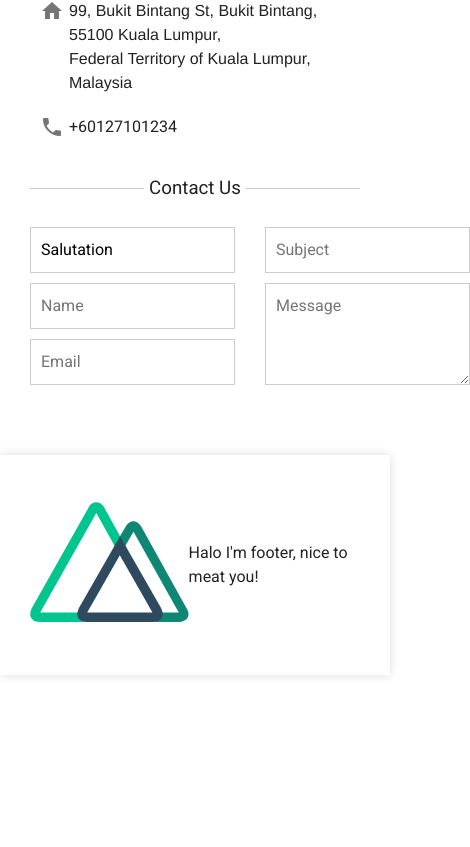
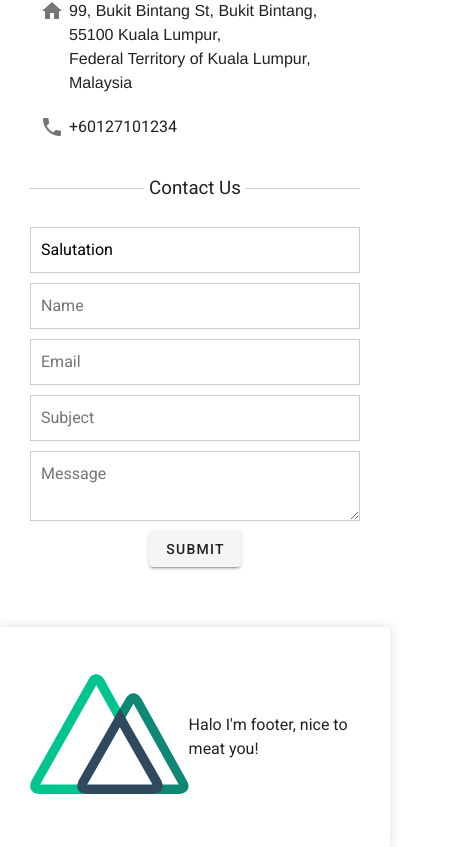
Before and after one commit to wenheloh/socials2site-sites, a Nuxt app: page / in a window 390 px wide. Shown: the part 4829-5676 px from the top of the page, 470 px wide, since content can reach past the window. Before the commit the page ends 5504 px from the top, so only its background shows below. Built offline with nearby package versions, Linux system fonts and the light colour scheme; no server answers.

Commit message:
[STS-22][WH] Shape of Contact us form complete, sorta

```diff
--- a/assets/css/main.scss
+++ b/assets/css/main.scss
@@ -247,6 +247,16 @@ $logo-size-big: 120px;
   textarea:focus {
     outline: none;
   }
+  button {
+    margin: auto;
+  }
+  display: flex;
+  flex-direction: column;
+  margin: auto;
+  max-width: 1140px;
+}
+
+.divContactUsGrid {
   div {
     display: flex;
     flex-direction: column;
@@ -254,8 +264,6 @@ $logo-size-big: 120px;
   display: grid;
   grid-column-gap: 30px;
   grid-template-columns: repeat(2, 1fr);
-  margin: auto;
-  max-width: 1140px;
 }
 
 /***************************************************/
@@ -286,8 +294,8 @@ $logo-size-big: 120px;
 
   .divResponsiveGridContainer,
   .divResponsiveGridHeader,
-  .divLocateUs,
-  .divContactUs {
+  .divContactUs,
+  .divLocateUs {
     padding: 0 30px;
   }
 }
@@ -309,7 +317,8 @@ $logo-size-big: 120px;
 //
 /**************************************************/
 @media screen and (max-width: 767px) {
-  .divResponsiveGridContainer {
+  .divResponsiveGridContainer,
+  .divContactUsGrid {
     grid-template-columns: repeat(1, 1fr);
   }
 
--- a/components/contact-us/ContactUsComponent.vue
+++ b/components/contact-us/ContactUsComponent.vue
@@ -1,5 +1,6 @@
 <template>
-  <div class="divContactUs">
+  <div id="contact-us" class="divContactUs">
+    <div class="divContactUsGrid">
       <div>
         <select name="salutation" required>
           <option value="" selected disabled>Salutation</option>
@@ -10,7 +11,6 @@
         <input type="text" name="name" placeholder="Name" required />
         <input type="text" name="email" placeholder="Email" required />
       </div>
-
       <div>
         <input type="text" name="subject" placeholder="Subject" required />
         <textarea
@@ -22,11 +22,15 @@
         ></textarea>
       </div>
     </div>
+    <v-btn :loading="loading" @click="loading = true">Submit</v-btn>
+  </div>
 </template>
 
 <script lang="ts">
 import { Component, Vue } from "vue-property-decorator";
 
 @Component
-export default class ContactUsComponent extends Vue {}
+export default class ContactUsComponent extends Vue {
+  private loading: boolean = false;
+}
 </script>
--- a/components/facebook-posts/FacebookPostsComponent.vue
+++ b/components/facebook-posts/FacebookPostsComponent.vue
@@ -1,5 +1,5 @@
 <template>
-  <div>
+  <div id="selected-contents">
     <ResponsiveGrid />
   </div>
 </template>
--- a/components/locate-us/LocateUsComponent.vue
+++ b/components/locate-us/LocateUsComponent.vue
@@ -1,5 +1,5 @@
 <template>
-  <div class="divLocateUs">
+  <div id="locate-us" class="divLocateUs">
     <BranchInfoComponent :branchInfo="branchInfo" />
     <GoogleMapComponent :address="getCleanAddress()" />
   </div>
--- a/components/topbar/components/NavigationMenu.vue
+++ b/components/topbar/components/NavigationMenu.vue
@@ -38,12 +38,12 @@ export default class NavigationMenu extends Vue {
   // TODO: Call api to get submenus?
   private subMenus: MenuAction[] = [
     {
-      name: "Home",
+      name: "Latest Contents",
       route: "/",
     },
     {
-      name: "Selected Contents",
-      route: "#selected-contents",
+      name: "Locate Us",
+      route: "#locate-us",
     },
     {
       name: "Contact Us",
--- a/pages/selected-contents/index.vue
+++ b/pages/selected-contents/index.vue
@@ -1,5 +1,5 @@
 <template>
-  <div id="selected-contents">
+  <div>
     <FacebookPostsComponent />
   </div>
 </template>
```
Lines whose indentation alone changed are shown as unchanged.
